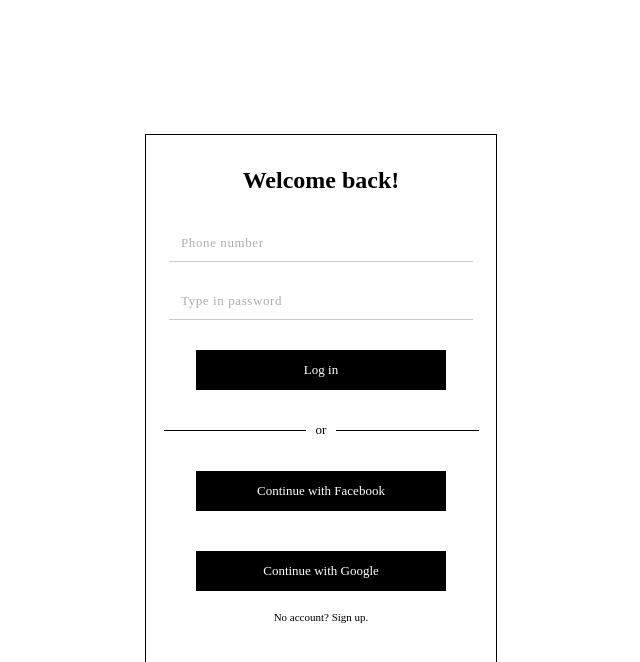
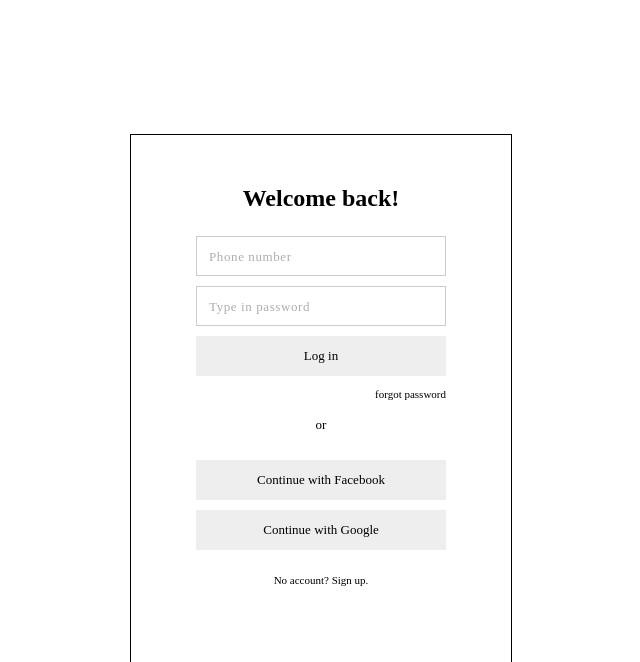
Before and after one commit to xiaohuan1234/abbey-today, a React (Create React App) app in the folder client/: page /login in a window 1280 px wide. Shown: the top 662 px of the page, without its empty margins (319-959 px from the left). Built offline with nearby package versions, Linux system fonts and the light colour scheme; what webfontloader would draw is missing.

Commit message:
add forgot password and some minor touches

```diff
--- a/client/src/components/Authform.css
+++ b/client/src/components/Authform.css
@@ -6,7 +6,7 @@
     justify-content: center;
     align-items: center;
     height: 500px;
-    width: 350px;
+    width: 380px;
     font-family: Montserrat;
     padding-bottom: 30px;
 }
@@ -23,11 +23,12 @@
 .auth-form button {
     height: 40px;
     width: 250px;
-    margin: 20px;
-    background-color: black;
-    color: white;
-    padding: 0;
-    border: 1px solid black;
+    margin: 5px;
+    /*border: 1px solid black;*/
+    background-color: hsla(0,0%,89%,.6);
+    border: none;
+    padding: 10px 33px;
+    /*border: 1px solid black;*/
     font-family: Montserrat;
     font-size: 13px;
     font-weight: 400;
@@ -36,6 +37,12 @@
     text-decoration: none;
     color: black;
     font-size: 11px;
+    text-align: center;
+    width: 250px;
+    height: 40px;
+    line-height: 40px;
+    margin: 5px;
+    display: block;
 }
 .auth-fields {
     display: flex;
@@ -45,12 +52,12 @@
 }
 
 .auth-fields input {
-    border: none;
-    border-bottom: 1px solid #ccc;
+    box-sizing: border-box;
+    border: 1px solid #ccc;
     display: block;
-    width: 300px;
-    height: 35px;
-    margin: 10px;
+    width: 250px;
+    height: 40px;
+    margin: 5px;
 }
 
 
@@ -76,9 +83,9 @@ font-family: Montserrat;
 .line-break {
     width: 90%;
     height: 10px;
-    border-bottom: 1px solid black;
+    /*border-bottom: 1px solid black; */
     text-align: center;
-    margin: 10px 0 20px 0;
+    margin: 10px 0 30px 0;
 }
 .line-break span {
     font-size: 13px;
@@ -86,3 +93,15 @@ font-family: Montserrat;
     background-color: white;
     padding: 0 10px;
 }
+
+.third-party {
+    display: flex;
+    flex-direction: column;
+    justify-content: center;
+    align-items: center;
+    text-align: center;
+}
+
+.forgot-password {
+    text-align: right;
+}
--- a/client/src/components/Authform.js
+++ b/client/src/components/Authform.js
@@ -32,8 +32,9 @@ class Authform extends Component {
       <div>
         <div>
             <div className="auth-form">
+            <h2> {heading} </h2>
                 <form onSubmit={this.handleSubmit}>
-                  <h2>{heading}</h2>
+
                   {signUp && (
                     <div className="auth-fields">
                       <input
@@ -83,10 +84,11 @@ class Authform extends Component {
                     className="btn btn-primary btn-block btn-lg">
                     {buttonText}
                   </button>
-                </form>
-                <div className="line-break">
+                  <Route path="/login" render={() => <Link style={{marginTop: "8px", textAlign: "right", height: "11px", lineHeight: "11px"}} to="/forgotpassword">forgot password</Link>}/>
+                  <div className="line-break">
                   <span>or</span>
                 </div>
+                <div className="third-party">
                 <button
                     type="button"
                     className="btn btn-primary btn-block btn-lg">
@@ -97,10 +99,14 @@ class Authform extends Component {
                     className="btn btn-primary btn-block btn-lg">
                     Continue with Google
                 </button>
+
                 <Switch>
-                <Route path="/login" render={() => <Link to="/signup">{redirectText}</Link>}/>
-                <Route path="/signup" render={() => <Link to="/login">{redirectText}</Link>}/>
+                <Route path="/login" render={() => <Link to="/signup">{redirectText} </Link>}/>
+                <Route path="/signup" render={() => <Link to="/login">{redirectText} </Link>}/>
                 </Switch>
+                </div>
+                </form>
+
             </div>
         </div>
     </div>);
```
